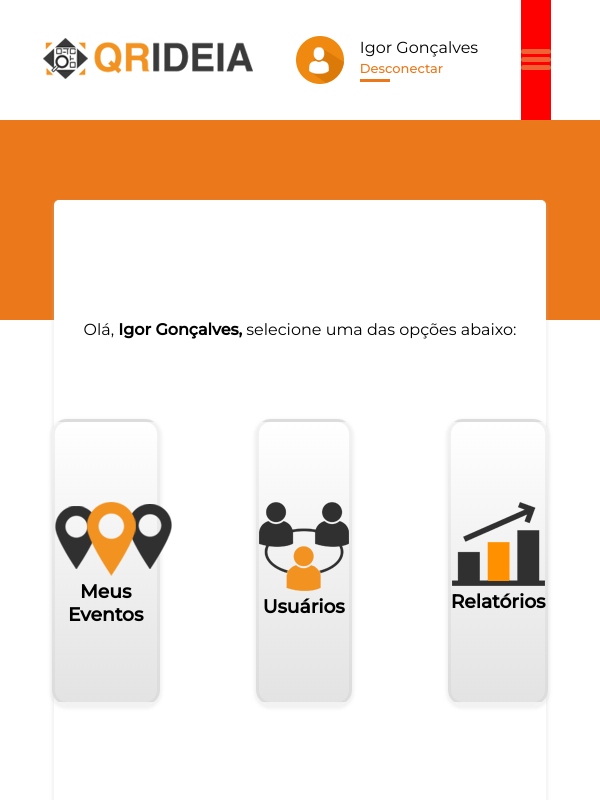
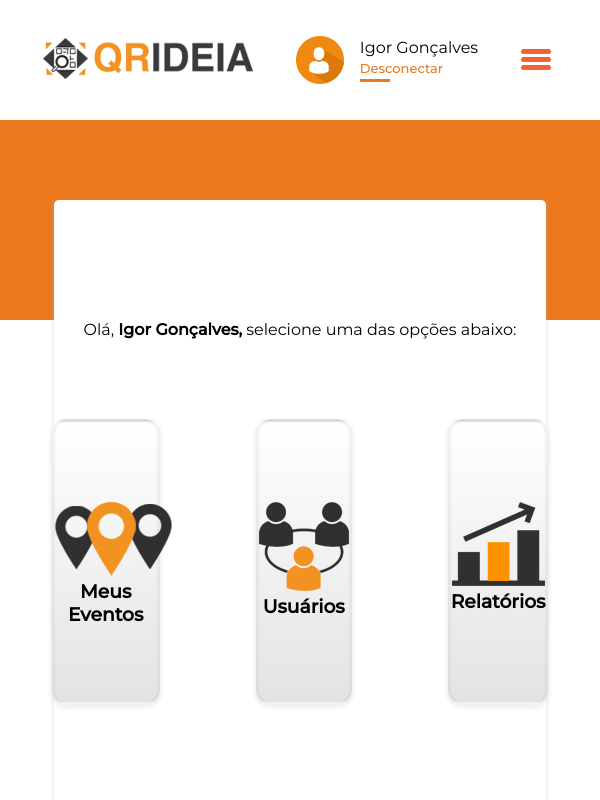
Before and after one commit to Rafael-doctom/ideia2001, a plain HTML site: page index.html in a window 600 px wide. Shown: the top 800 px of the page. Drawn offline with Linux system fonts and the light colour scheme; a script that the page names is missing.

Commit message:
update style

```diff
--- a/assets/css/style.css
+++ b/assets/css/style.css
@@ -72,7 +72,6 @@
     border: 0;
     border-radius: 5px;
     box-shadow: 0px 2px 3px 2px rgba(194, 189, 189, 0.205);
-
 }
 
 .cards{
@@ -227,8 +226,7 @@
         height: 100%;
         display: flex;
         align-items: center;
-        /* justify-content: center; */
-        background-color: red;
+        justify-content: center;
     }
 
       #checkbox-menu{
```
Also changed, not shown: index.html (line endings or trailing spaces). Lines whose indentation alone changed are shown as unchanged.
